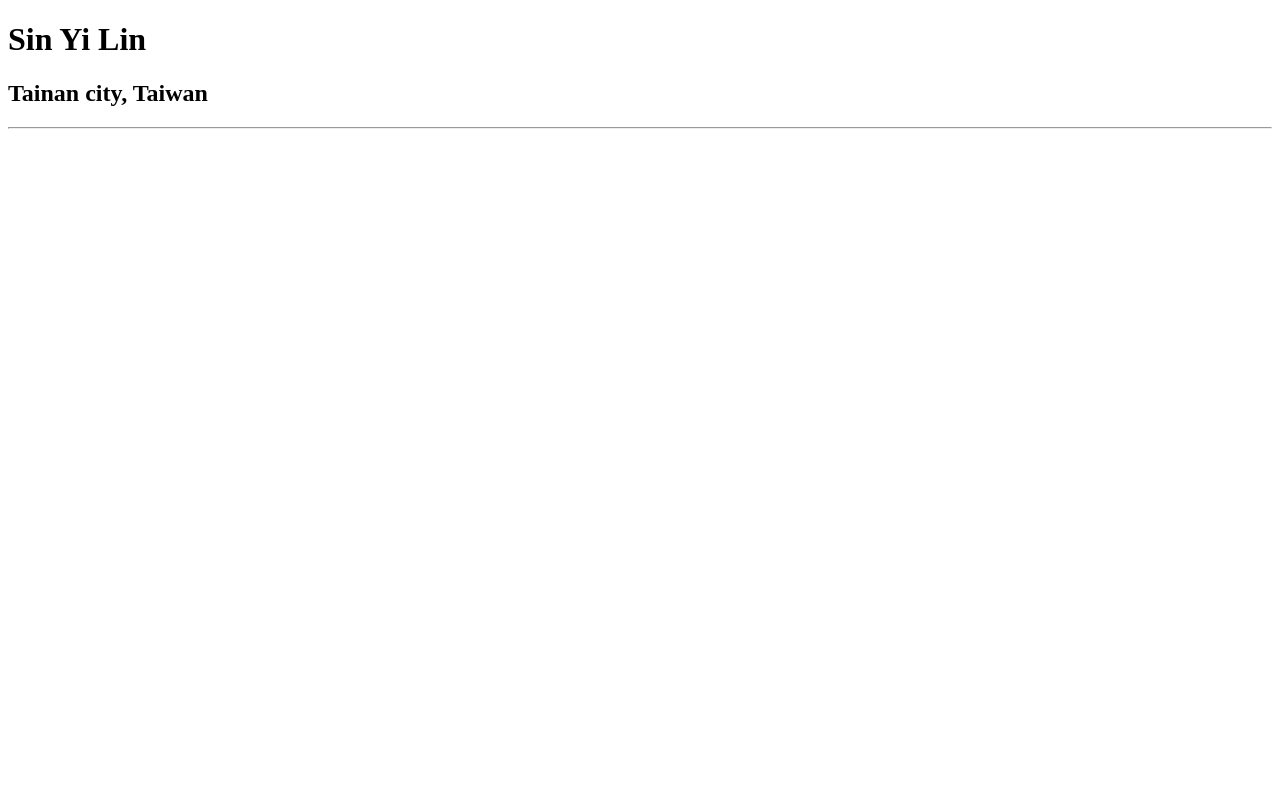
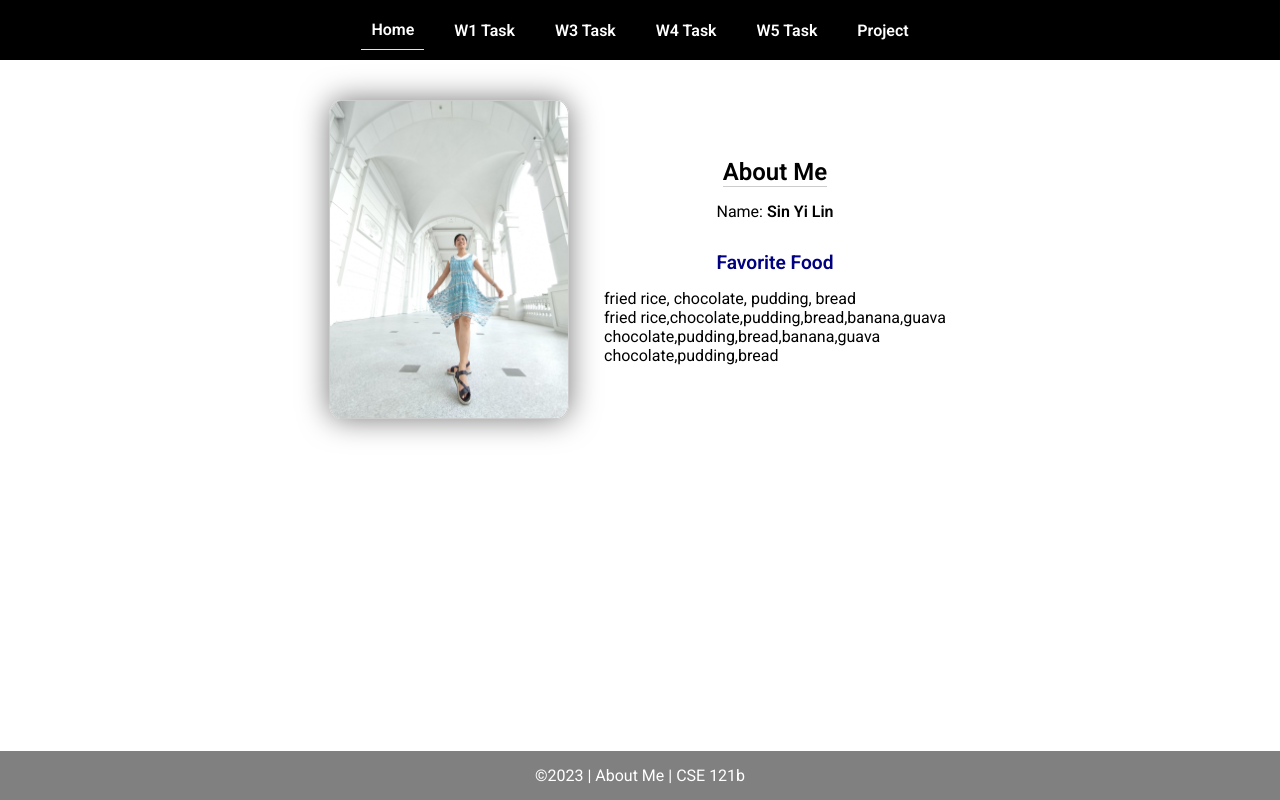
Before and after one commit to stdog210420/cse121b, a plain HTML site: page index.html in a window 1280 px wide. Drawn offline with Linux system fonts and the light colour scheme.

Commit message:
added to my homework

```diff
--- a/index.html
+++ b/index.html
@@ -1,14 +1,45 @@
 <!DOCTYPE html>
 <html lang="en">
+
 <head>
-    <meta charset="UTF-8">
-    <meta name="viewport" content="width=device-width, initial-scale=1.0">
-    <title>Sin Yi Lin | CSE 121B | BYU-Idaho</title>
+  <meta charset="UTF-8">
+  <meta name="viewport" content="width=device-width, initial-scale=1.0">
+  <title>About Me | CSE 121b | W02: Programming Tasks</title>
+  <link rel="preconnect" href="https://fonts.googleapis.com">
+  <link rel="preconnect" href="https://fonts.gstatic.com" crossorigin>
+  <link href="https://fonts.googleapis.com/css2?family=Roboto:wght@400;600&display=swap"
+    rel="stylesheet">
+  <link rel="stylesheet" href="styles/main.css">
 </head>
+
 <body>
-    <h1>Sin Yi Lin</h1>
-    <h2>Tainan city, Taiwan</h2>
-    <hr>
-    <!-- <script src="scripts/main.js"></script>     -->
+  <nav>
+    <ul id="menu">
+      <li><a id="toggleMenu">&equiv;</a></li>
+      <li><a href="index.html" class="active">Home</a></li>
+      <li><a href="w01-task.html">W1 Task</a></li>
+      <li><a href="w03-task.html">W3 Task</a></li>
+      <li><a href="w04-task.html">W4 Task</a></li>
+      <li><a href="w05-task.html">W5 Task</a></li>
+      <li><a href="project.html">Project</a></li>
+    </ul>
+  </nav>
+  <main id="home">
+    <picture>
+      <img src="images/me.jpg" alt="Placeholder Image">
+    </picture>
+    <section>
+      <h1>About Me</h1>
+      <div class="info">Name: <span id="name"></span></div>
+      <h2>Favorite Food</h2>
+      <div class="block" id="food"></div>
+    </section>
+  </main>
+  <footer>
+    &copy;<span id="year"></span> | About Me | CSE 121b
+  </footer>
+  <script src="scripts/main.js"></script>
+  <script src="scripts/w02-task.js"></script>
 </body>
+
 </html>
--- a/scripts/main.js
+++ b/scripts/main.js
@@ -1,2 +1,9 @@
-const myHeading = document.querySelector("h1");
-myHeading.textContent = "Hello world!";
+// copyright year
+document.querySelector('#year').textContent = new Date().getFullYear();
+
+// toggle menu in small view
+const toggleMenu = () => {
+    document.querySelector('#menu').classList.toggle('open');
+}
+
+document.querySelector('#toggleMenu').addEventListener('click', toggleMenu);
--- /dev/null
+++ b/scripts/w02-task.js
@@ -0,0 +1,33 @@
+/* W02-Task - Profile Home Page */
+
+/* Step 1 - Setup type tasks - no code required */
+
+/* Step 2 - Variables */
+let fullName = "Sin Yi Lin";
+// 使用Date物件取得當前年份
+const currentDate = new Date();
+const currentYear = currentDate.getFullYear();
+let profilePicture = "images/me.jpg"
+
+/* Step 3 - Element Variables */
+let nameElement = document.getElementById("name");
+let foodElement = document.getElementById("food");
+let yearElement = document.querySelector("#year");
+const imageElement = document.querySelector('img[src="images/me.jpg"]');
+
+/* Step 4 - Adding Content */
+nameElement.innerHTML =  `<strong>${fullName}</strong>`;
+yearElement.textContent = currentYear.toString();
+imageElement.setAttribute ("src", profilePicture);
+imageElement.setAttribute ("alt", "Profile image of profilePicture");
+
+/* Step 5 - Array */
+const favoriteFoods = ["fried rice", "chocolate", "pudding", "bread"];
+foodElement.textContent = favoriteFoods.join(', ');
+const favoriteFoods2 = ["banana","guava"];
+favoriteFoods.push(favoriteFoods2);
+foodElement.innerHTML += `<br>${favoriteFoods}`;
+favoriteFoods.shift();
+foodElement.innerHTML += `<br>${favoriteFoods}`;
+favoriteFoods.pop();
+foodElement.innerHTML += `<br>${favoriteFoods}`;
--- /dev/null
+++ b/styles/main.css
@@ -0,0 +1,157 @@
+/* Universal Selector */
+* {
+    margin: 0;
+    padding: 0;
+    box-sizing: border-box;
+}
+
+/* HTML Selectors */
+body {
+    font-family: 'Roboto', Helvetica, sans-serif;
+}
+
+nav {
+    background-color: black;
+    width: 100%;
+    position: fixed;
+    top: 0;
+}
+
+nav ul {
+    display: flex;
+    flex-direction: column;
+    align-items: center;
+    max-width: fit-content;
+    margin: 0 auto;
+}
+
+nav ul li {
+    flex: 1 1 auto;
+}
+
+nav ul li:first-child {
+    display: block;
+    font-size: 2rem;
+}
+
+nav ul li:first-child a {
+    padding: 1px 10px;
+}
+
+nav ul li {
+    display: none;
+    list-style: none;
+    margin: 10px;
+}
+
+nav ul li a {
+    display: block;
+    padding: 10px;
+    text-decoration: none;
+    font-weight: 600;
+    color: white;
+    text-align: center;
+}
+
+nav ul li a:hover {
+    background-color: #efefef;
+    color: black;
+}
+
+h1, h2 {
+    text-align: center;
+    margin-bottom: 15px;
+
+}
+
+h1 {
+border-bottom: 1px solid #ccc;
+}
+
+h2 {
+    font-size: 1.2rem;
+    color: navy;
+    text-align: center;
+    margin-top: 30px;
+}
+
+main {
+    margin-top: 125px;
+    display: grid;
+    grid-template-columns: 1fr;
+    grid-gap: 20px;
+    align-items: center;
+    justify-content: center;
+}
+
+picture {
+    margin: 0 auto;
+}
+
+picture img {
+    width: 240px;
+    height: auto;
+    border-radius: 5%;
+    border: 1px solid #ccc;
+    box-shadow: 0 0 30px #777;
+}
+
+section {
+    display: flex;
+    flex-direction: column;
+    align-items: center;
+    margin: 10px
+}
+
+label {
+    margin: 15px 0;
+}
+
+footer {
+    background-color: gray;
+    color: white;
+    padding: 15px;
+    text-align: center;
+    width: 100%;
+    position: fixed;
+    bottom: 0;
+}
+
+/* Class Selectors */
+.active {
+    border-bottom: 1px solid yellow;
+}
+
+.open li {
+    display: block;
+}
+
+.block {
+    display: block;
+}
+
+/* ID Selectors */
+
+/* Media Queries */
+@media only screen and (min-width: 32.5em) {
+    nav ul {
+        flex-direction: row;
+    }
+
+    nav ul li:first-child {
+        display: none;
+    }
+
+    nav ul li {
+        display: block;
+    }
+
+    main {
+        margin: 100px auto 20px;
+        grid-template-columns: 250px 1fr;
+        max-width: -moz-fit-content;
+        max-width: fit-content;
+
+    }
+
+}
```
Also changed, not shown: index-old.html (added, +14 -0 lines), images/me.jpg (added), images/placeholder.png (added).
